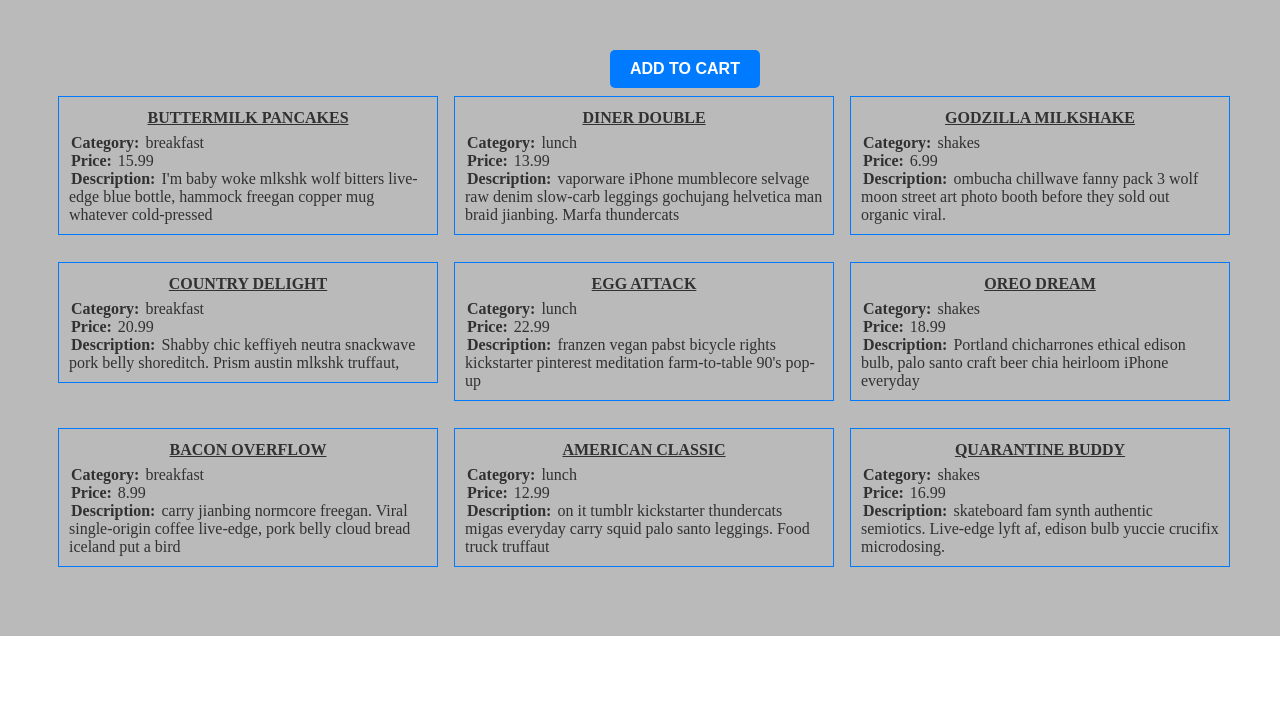
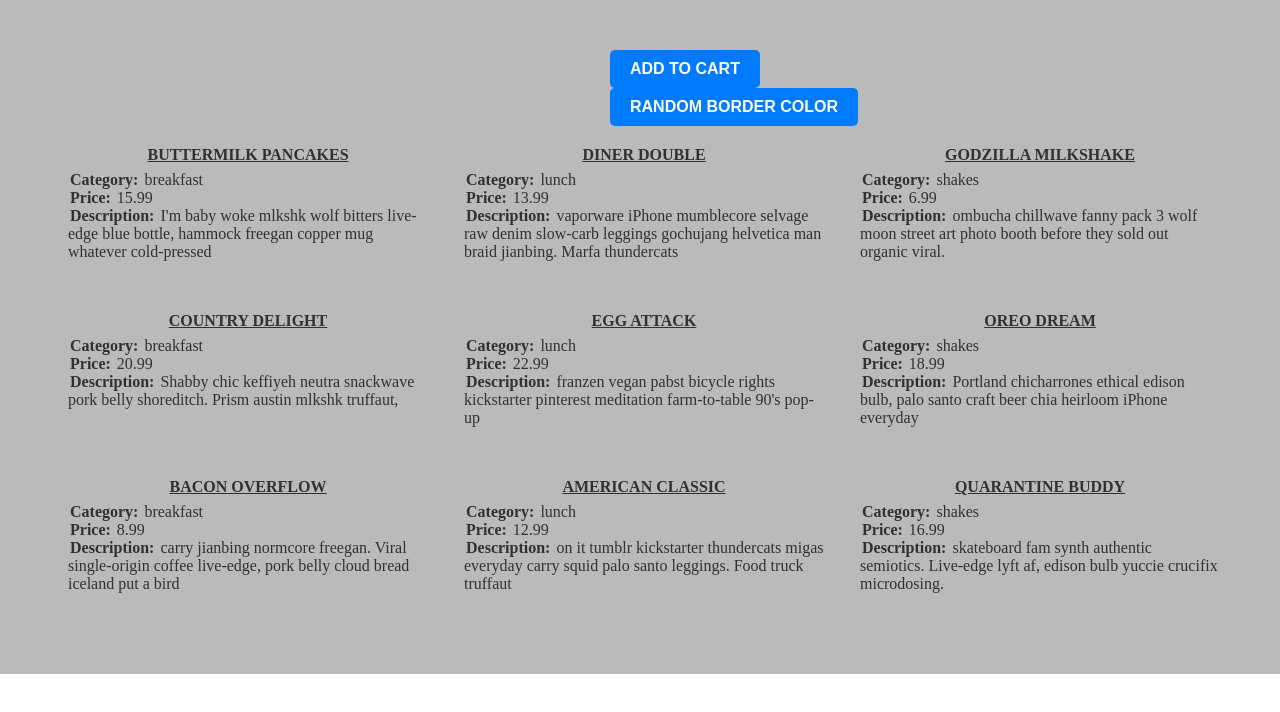
Before and after one commit to sasanedicbn/menu, a React (Vite) app in the folder Menu/: page / in a window 1280 px wide. Shown: the top 712 px of the page. Built offline with nearby package versions, Linux system fonts and the light colour scheme.

Commit message:
Change code

```diff
--- a/Menu/src/App.css
+++ b/Menu/src/App.css
@@ -50,7 +50,7 @@
   }
   .item-information{
     padding: 10px;
-    border: 1px solid   #007bff;
+
   }
   .title{
     text-align: center;
--- a/Menu/src/App.jsx
+++ b/Menu/src/App.jsx
@@ -2,14 +2,16 @@ import menu from "./data/data"
 import Button from "./Button"
 import Item from "./Item"
 import '../src/App.css'
+import { useState } from "react"
 function App() {
+const [borderColor, setBorderColor] = useState('blue')
 
   return (
     <div className="container">
-    <Button>Add to cart</Button>
+    <Button >Add to cart</Button>
     <section>
       <ul>
-        <Item data={menu}/>
+        <Item data={menu} setBorderColor={setBorderColor} borderColor={borderColor} />
       </ul>
     </section>
     </div>
--- a/Menu/src/Button.jsx
+++ b/Menu/src/Button.jsx
@@ -1,4 +1,4 @@
-export default function Button ({children}) {
+export default function Button ({children,}) {
     return(
     <button className="btn">{children}</button>
     )
--- a/Menu/src/Item.jsx
+++ b/Menu/src/Item.jsx
@@ -1,10 +1,15 @@
+import Button from "./Button";
 import SingleItem from "./SingleItem";
-export default function Item({ data }) {
-    return (
+export default function Item({ data,  }) {
+
+        return (
+            <>
+        <Button >Random border color</Button>
         <div className="item">
-            {data.map((item) => (
-           <SingleItem {...item}/>
+            {data.map((item,index) => (
+             <SingleItem key={index} {...item}/>
             ))}
         </div>
+        </>
     );
 }
--- a/Menu/src/SingleItem.jsx
+++ b/Menu/src/SingleItem.jsx
@@ -1,7 +1,7 @@
 const SingleItem = (item) => {
     console.log(item)
     return(
-        <li key={item.id}>
+        <li key={item.id} >
         <div className="item-information">
             <p className="title"> {item.title}</p>
             <p><span>Category:</span> {item.category}</p>
```
